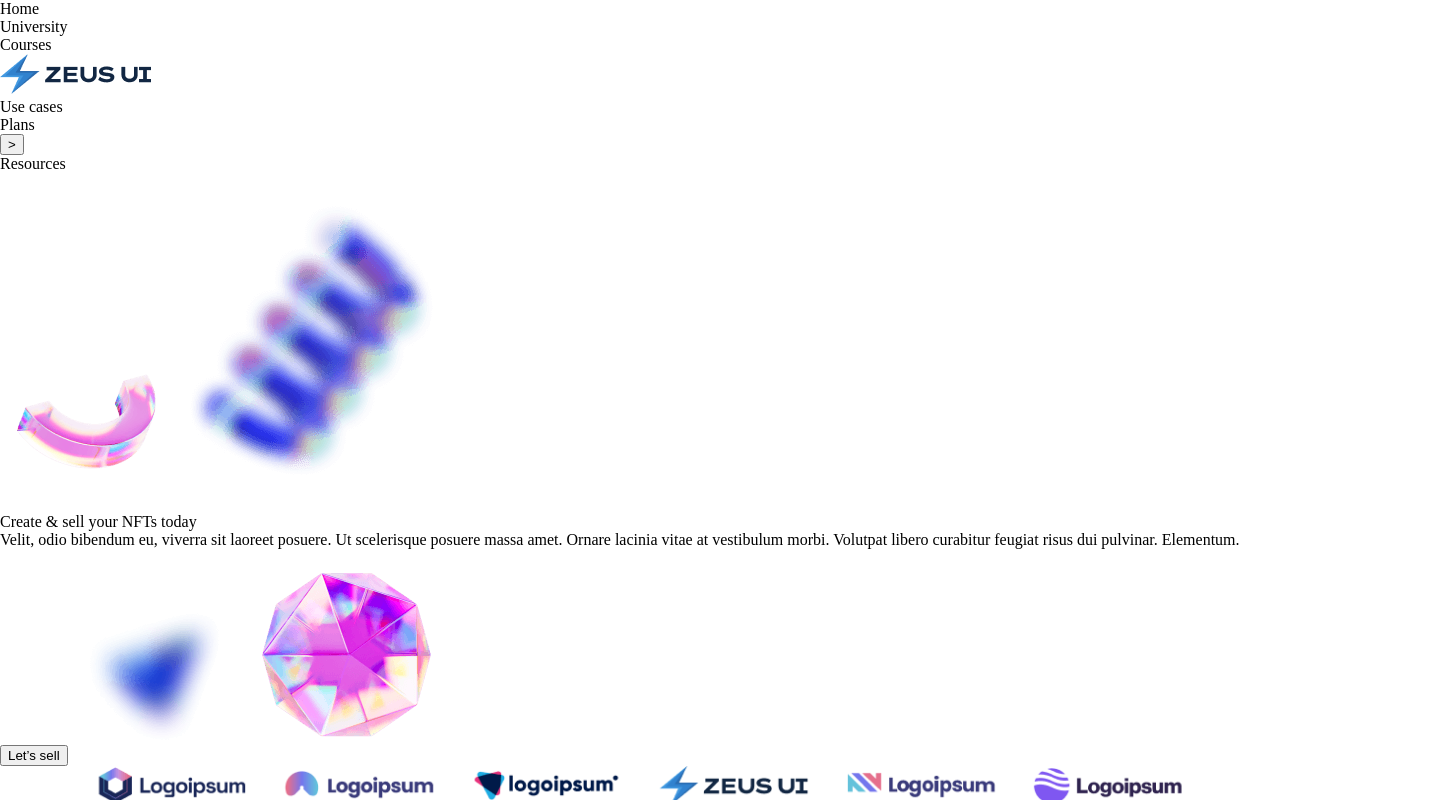
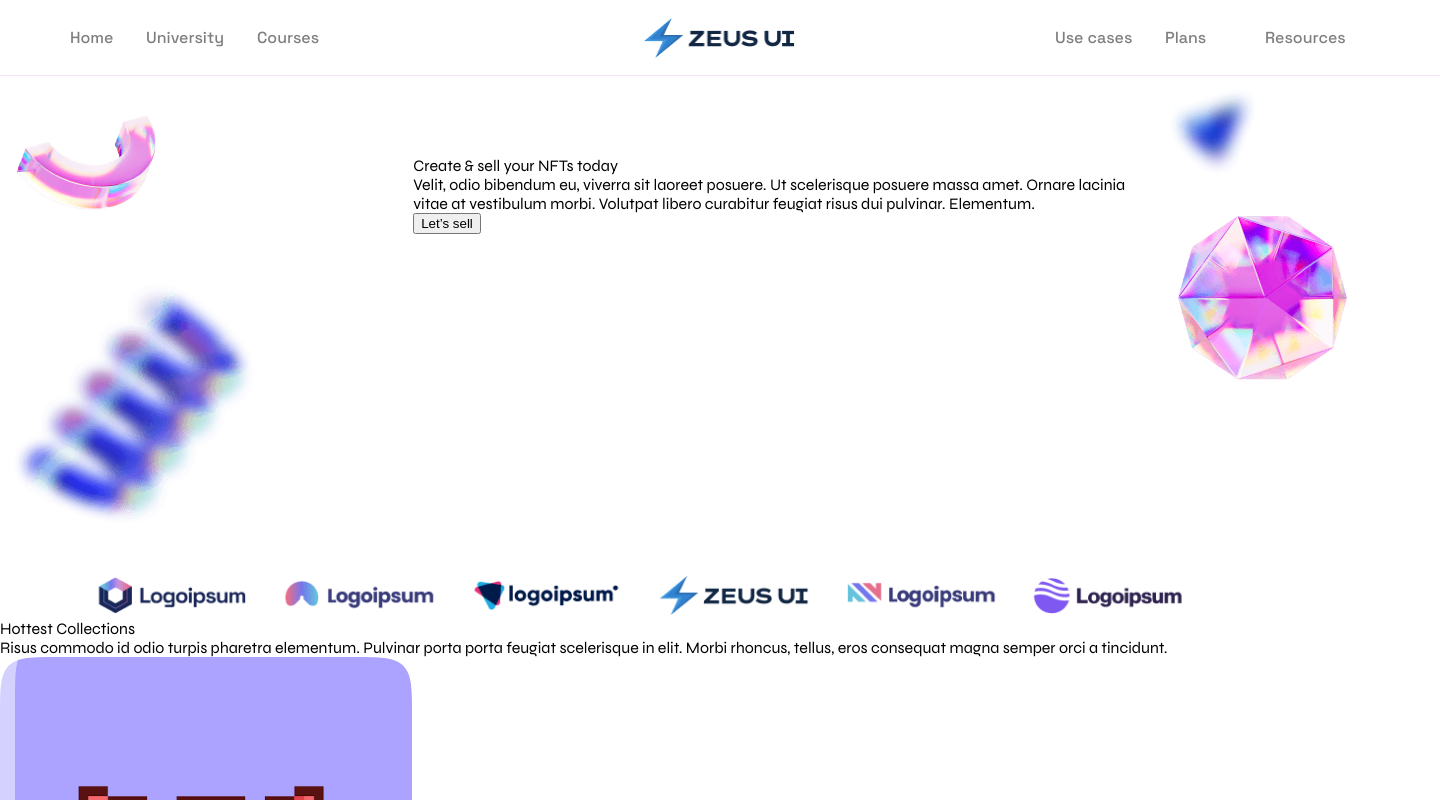
Before and after one commit to Vladfrontcode/nftlanding, a plain HTML site: page index.html in a window 1280 px wide. Shown: the top 800 px of the page, 1440 px wide, since content can reach past the window. Drawn offline with Linux system fonts and the light colour scheme.

Commit message:
add some new styles

```diff
--- a/index.css
+++ b/index.css
@@ -21,3 +21,166 @@ html {
         max-width: 100%;
         height: auto;
     }
+
+    body {
+        font-family: 'Space Grotesk', sans-serif;
+        font-family: 'Syne', sans-serif;
+    }
+
+    .header-footer-page__h {
+        color:#000000;
+        display: inline;
+        font-style: normal;
+        text-decoration: none;
+        font-weight: 500;
+        font-size: 16px;
+        line-height: 20px;
+        font-family: 'Space Grotesk';
+        width: 68px;
+        height: 44px;
+        padding-top: 12px;
+        opacity: 0.5;
+    }
+
+    .header-footer-page__uni {
+        color:#000000;
+        display: inline;
+        font-style: normal;
+        text-decoration: none;
+        font-weight: 500;
+        font-size: 16px;
+        line-height: 20px;
+        font-family: 'Space Grotesk';
+        width: 103px;
+        height: 44px;
+        padding-top: 12px;
+        opacity: 0.5;
+    }
+
+    .header-footer-page__c {
+        color:#000000;
+        display: inline;
+        font-style: normal;
+        text-decoration: none;
+        font-weight: 500;
+        font-size: 16px;
+        line-height: 20px;
+        font-family: 'Space Grotesk';
+        width: 87px;
+        height: 44px;
+        padding-top: 12px;
+        opacity: 0.5;
+    }
+
+    .header-footer-page__use {
+        color:#000000;
+        display: inline;
+        font-style: normal;
+        text-decoration: none;
+        font-weight: 500;
+        font-size: 16px;
+        line-height: 20px;
+        font-family: 'Space Grotesk';
+        width: 102px;
+        height: 44px;
+        padding-top: 12px;
+        opacity: 0.5;
+    }
+
+    .header-footer-page__p {
+        color:#000000;
+        display: inline;
+        font-style: normal;
+        text-decoration: none;
+        font-weight: 500;
+        font-size: 16px;
+        line-height: 20px;
+        font-family: 'Space Grotesk';
+        width: 92px;
+        height: 44px;
+        padding-top: 12px;
+        opacity: 0.5;
+    }
+
+    .header-footer-page__r {
+        color:#000000;
+        display: inline;
+        font-style: normal;
+        text-decoration: none;
+        font-weight: 500;
+        font-size: 16px;
+        line-height: 20px;
+        font-family: 'Space Grotesk';
+        width: 105px;
+        height: 44px;
+        padding-top: 12px;
+        opacity: 0.5;
+    }
+
+    header {
+        display: flex;
+        width: 1440px;
+        height: 76px;
+        background: #ffffffff;
+        border-bottom: 1px solid #F8E0FB;
+    }
+
+    .leftside-header {
+        display: flex;
+        width: 274px;
+        height: 44px;
+        gap: 8px;
+        margin-left: 70px;
+        padding-top: 16px;
+        padding-bottom: 16px;
+    }
+
+    .rightside-heder {
+        display: flex;
+        width: 315px;
+        height: 44px;
+        gap: 8px;
+        margin-left: 260px;
+        padding-top: 16px;
+        padding-bottom: 16px;
+    }
+
+    .header__logo{
+        margin-left: 300px;
+        height: 40px;
+        width: 151px;
+        margin-top: 18px;
+    }
+
+    main{
+        display: flex;
+        width: 1440px;
+        height: 500px;
+    }
+
+    .main-ul{
+        width: 173px;
+        height: 174px;
+    }
+
+    .main-bl{
+        width: 299px;
+        height: 300px;
+    }
+
+    .main-ur{
+        width: 111px;
+        height: 112px;
+    }
+
+    .main-br{
+        width: 211px;
+        height: 211px;
+    }
+
+    .main-text {
+        width: 856px;
+        height: 356px;
+        padding-top: 80px;
+
+    }
--- a/index.html
+++ b/index.html
@@ -5,51 +5,61 @@
     <meta http-equiv="X-UA-Compatible" content="IE=edge">
     <meta name="viewport" content="width=device-width, initial-scale=1.0">
     <title>Create & sell your NFTs today</title>
+    <link rel="preconnect" href="https://fonts.googleapis.com">
+    <link rel="preconnect" href="https://fonts.gstatic.com" crossorigin>
+    <link href="https://fonts.googleapis.com/css2?family=Space+Grotesk:wght@300;400;500;600;700&family=Syne:wght@400;600;700&display=swap" rel="stylesheet">
     <link rel="stylesheet" href="index.css">
 </head>
 <body>
     <header>
         <div class="leftside-header">
-            <p>Home</p>
-            <p>University</p>
-            <p>Courses</p>
+            <p class="header-footer-page__h">Home</p>
+            <p class="header-footer-page__uni">University</p>
+            <p class="header-footer-page__c">Courses</p>
         </div>
-        <img
+        <img class="header__logo"
                 srcset="images/header and title/Logo.png,
                 images/header and title/Logo@2x.png 2x"
                 src="images/header and title/Logo.png"
                 alt="error">
         <div class="rightside-heder">
-            <p>Use cases</p>
-            <p>Plans</p>
-            <button>></button>
-            <p>Resources</p>
+            <p class="header-footer-page__use">Use cases</p>
+            <p class="header-footer-page__p">Plans</p>
+            <!--<button> v </button>-->
+            <p class="header-footer-page__r">Resources</p>
         </div>
     </header>
     <main>
-        <img
+
+        <div class="leftimg">
+            <img class="main-ul"
             srcset="images/header and title/Background shape ul.png,
             images/header and title/Background shape ul@2x.png 2x"
             src="images/header and title/Background shape ul.png"
             alt="error">
-        <img
+            <img class="main-bl"
             srcset="images/header and title/Background shape bl.png,
             images/header and title/Background shape bl@2x.png 2x"
             src="images/header and title/Background shape bl.png"
             alt="error">
-        <p>Create & sell your NFTs today</p>
-        <p>Velit, odio bibendum eu, viverra sit laoreet posuere. Ut scelerisque posuere massa amet. Ornare lacinia vitae at vestibulum morbi. Volutpat libero curabitur feugiat risus dui pulvinar. Elementum.</p>
+        </div>
+        <div class="main-text">
+            <p class="main__title">Create & sell your NFTs today</p>
+            <p class="mail_subtitle">Velit, odio bibendum eu, viverra sit laoreet posuere. Ut scelerisque posuere massa amet. Ornare lacinia vitae at vestibulum morbi. Volutpat libero curabitur feugiat risus dui pulvinar. Elementum.</p>
             <button>Let’s sell</button>
-        <img
+        </div>
+        <div class="rightimg" >
+            <img class="main-ur"
             srcset="images/header and title/Background shape ur.png,
             images/header and title/Background shape ur@2x.png 2x"
             src="images/header and title/Background shape ur.png"
             alt="error">
-        <img
+            <img class="main-br"
             srcset="images/header and title/Background shape br.png,
             images/header and title/Background shape br@2x.png 2x"
             src="images/header and title/Background shape br.png"
             alt="error">
+        </div>
     </main>
     <div>
         <img
@@ -425,8 +435,8 @@
     </div>
     <div class="footer">
         <div class="leftside-footer">
-            <p>Terms & Conditions</p>
-            <p>Privacy Policy</p>
+            <p class="header-footer_page">Terms & Conditions</p>
+            <p class="header-footer_page">Privacy Policy</p>
         </div>
         <img
             srcset="images/header and title/Logo.png,
@@ -434,9 +444,9 @@
             src="images/header and title/Logo.png"
             alt="error">
         <div class="rightside-footer">
-            <p>Cookies</p>
-            <p>Refunds</p>
-            <p>License</p>
+            <p class="header-footer_page">Cookies</p>
+            <p class="header-footer_page">Refunds</p>
+            <p class="header-footer_page">License</p>
         </div>
     </div>
     <div class="under-footer">
```
Lines whose indentation alone changed are shown as unchanged.
